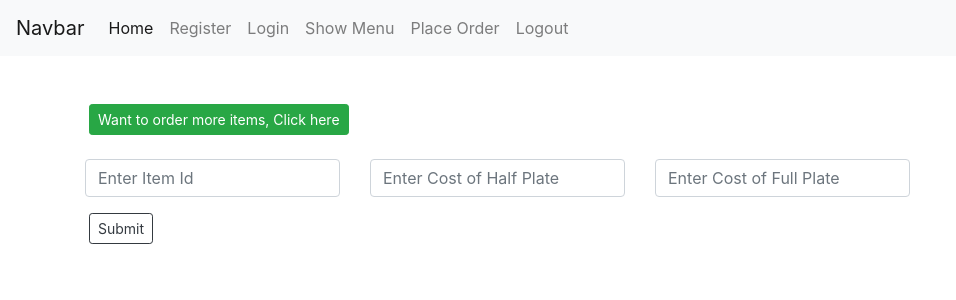
After one commit to rishutoshniwal/food-order-api-sqlite, a Flask app: template templates/add_items_to_menu.html in a window 1280 px wide. The commit adds this page. Shown: the top 300 px of the page, without its empty margins (0-956 px from the left). Run offline with Flask 2, Linux system fonts and the light colour scheme; the template is opened without the code that fills it, so the values that code supplies are empty; parts of the project's set-up code (start-up, migrations or seed data) failed here and were passed over; some libraries are stand-ins or nearby versions.

Commit message:
bare minimum + add items to menu

```diff
--- a/server.py
+++ b/server.py
@@ -177,14 +177,38 @@ def previous_order():
 
 @app.route('/insert_menu', methods =['GET', 'POST'])
 def insert_menu():
-    data = request.get_json()
-    itemno=data['itemno']
-    halfplate=data['halfplate']
-    fullplate=data['fullplate']
-    db.execute("INSERT INTO menu(itemno,halfplate,fullplate) VALUES(:itemno,:halfplate,:fullplate)",
-            {"itemno":itemno,"halfplate":halfplate,"fullplate":fullplate})
-    db.commit()
-    return "Item inserted in menu successfully"
+    global loggedin
+    if loggedin==False:
+        message=[]
+        message.append("You need to login first")
+        return redirect(url_for('login',message=message))
+    global loggedinUserName
+    username=loggedinUserName
+    check=db.execute("SELECT usertype from users WHERE username=:username",{"username":username}).fetchone()
+    if check['usertype']=="customer":
+        message=[]
+        message.append("Only chefs are allowed to perform this operation")
+        return redirect(url_for('index',message=message))
+
+    if request.method=="POST":
+        data = request.form
+        itemnoList=data.getlist('itemno[]')
+        halfplateList=data.getlist('halfplate[]')
+        fullplateList=data.getlist('fullplate[]')
+        length=len(itemnoList)
+        for i in range(length):
+            itemno=int(itemnoList[i])
+            halfplate=int(halfplateList[i])
+            fullplate=int(fullplateList[i])
+
+            db.execute("INSERT INTO menu(itemno,halfplate,fullplate) VALUES(:itemno,:halfplate,:fullplate)",
+                    {"itemno":itemno,"halfplate":halfplate,"fullplate":fullplate})
+            db.commit()
+        message=[]
+        message.append("Item added to menu succesfully")
+        return render_template("add_items_to_menu.html",message=message)
+
+    return render_template("add_items_to_menu.html")
 
 
 @app.route('/fetch_that_bill/<orderid>/<username>', methods =['GET', 'POST'])
--- /dev/null
+++ b/templates/add_items_to_menu.html
@@ -0,0 +1,126 @@
+<!DOCTYPE html>
+<html lang="en">
+
+<head>
+    <meta charset="UTF-8">
+    <meta http-equiv="X-UA-Compatible" content="IE=edge">
+    <meta name="viewport" content="width=device-width, initial-scale=1.0">
+    <link rel="stylesheet" href="https://stackpath.bootstrapcdn.com/bootstrap/4.3.1/css/bootstrap.min.css"
+        integrity="sha384-ggOyR0iXCbMQv3Xipma34MD+dH/1fQ784/j6cY/iJTQUOhcWr7x9JvoRxT2MZw1T" crossorigin="anonymous">
+
+    <script src="https://ajax.googleapis.com/ajax/libs/jquery/2.1.1/jquery.min.js"></script>
+    <link href="https://maxcdn.bootstrapcdn.com/bootstrap/4.0.0/css/bootstrap.min.css" rel="stylesheet" />
+
+    <script src="https://code.jquery.com/jquery-3.5.1.slim.min.js" integrity="sha384-DfXdz2htPH0lsSSs5nCTpuj/zy4C+OGpamoFVy38MVBnE+IbbVYUew+OrCXaRkfj" crossorigin="anonymous"></script>
+    <script src="https://cdn.jsdelivr.net/npm/bootstrap@4.5.3/dist/js/bootstrap.bundle.min.js" integrity="sha384-ho+j7jyWK8fNQe+A12Hb8AhRq26LrZ/JpcUGGOn+Y7RsweNrtN/tE3MoK7ZeZDyx" crossorigin="anonymous"></script>
+    <script>
+      document.addEventListener('DOMContentLoaded', () => {
+        $('.alert').alert()
+      })
+    </script>
+
+    <title>Document</title>
+</head>
+
+<body>
+
+    <script>
+        $(document).ready(function () {
+
+            var MaxInputs = 20; //maximum input boxes allowed
+            var InputsWrapper = $("#InputsWrapper"); //Input boxes wrapper ID
+            var AddButton = $("#AddMoreFileBox"); //Add button ID
+
+            var x = InputsWrapper.length; //initlal text box count
+            var FieldCount = 1; //to keep track of text box added
+
+            $(AddButton).click(function (e)  //on add input button click
+            {
+                if (x <= MaxInputs) //max input box allowed
+                {
+                    FieldCount++; //text box added increment
+                    //add input box
+                    $(InputsWrapper).append('<div class="row"><div class="form-group col-sm"><br><input type="text" class="form-control" name="itemno[]" id="itemno" required placeholder="Enter Item Id"></div><div class="form-group col-sm"><br><input type="text" class="form-control" name="halfplate[]" id="platetype" required placeholder="Enter Cost of Half Plate"></div><div class="form-group col-sm"><br><input type="text" class="form-control" name="fullplate[]" id="quantity" required placeholder="Enter Cost of Full Plate"></div><div class="form-group col-sm"><br><button type="button" class="btn btn-danger" onclick="return this.parentNode.parentNode.remove();" class="remove">Cancel Item</button></div></div>');
+
+                }
+                return false;
+            });
+
+
+        });
+    </script>
+
+{%if request.args.get('message')!=None %}
+  <div class="alert alert-primary alert-dismissible fade show" role="alert">
+    <strong>{{request.args.get('message')}}</strong>
+    <button type="button" class="close" data-dismiss="alert" aria-label="Close">
+      <span aria-hidden="true">&times;</span>
+    </button>
+  </div>
+  {% endif %}
+
+    <nav class="navbar navbar-expand-lg navbar-light bg-light">
+        <a class="navbar-brand" href="#">Navbar</a>
+        <button class="navbar-toggler" type="button" data-toggle="collapse" data-target="#navbarNavAltMarkup"
+            aria-controls="navbarNavAltMarkup" aria-expanded="false" aria-label="Toggle navigation">
+            <span class="navbar-toggler-icon"></span>
+        </button>
+        <div class="collapse navbar-collapse" id="navbarNavAltMarkup">
+            <div class="navbar-nav">
+                <a class="nav-item nav-link active" href="/">Home <span class="sr-only">(current)</span></a>
+                <a class="nav-item nav-link" href="/register">Register</a>
+                <a class="nav-item nav-link" href="/login">Login</a>
+                <a class="nav-item nav-link" href="/show_menu">Show Menu</a>
+                <a class="nav-item nav-link" href="/insert_order">Place Order</a>
+                <a class="nav-item nav-link" href="/logout">Logout</a>
+
+            </div>
+        </div>
+    </nav>
+
+
+    <div class="container">
+        <form action="" method="POST">
+
+            <br><br>
+            <div id="InputsWrapper">
+
+                <button type="button" name="add" id="AddMoreFileBox" class="btn btn-sm btn-success mx-1 mx-y1">Want to
+                    order more items, Click here</button>
+                <br>
+            </div>
+
+            <br>
+            <div class="row">
+
+                <div class="form-group col-sm">
+
+                    <input type="text" class="form-control" name="itemno[]" id="itemno" required
+                        placeholder="Enter Item Id">
+
+                </div>
+
+                <div class="form-group col-sm">
+
+                    <input type="text" class="form-control" name="halfplate[]" id="platetype" required
+                        placeholder="Enter Cost of Half Plate">
+
+                </div>
+
+                <div class="form-group col-sm">
+
+                    <input type="text" class="form-control" name="fullplate[]" id="quantity" required
+                        placeholder="Enter Cost of Full Plate">
+
+                </div>
+
+                <div class="form-group col-sm"></div>
+
+            </div>
+
+            <button type="submit" class="btn btn-outline-dark btn-sm mx-1">Submit</button>
+        </form>
+    </div>
+</body>
+
+</html>
--- a/templates/index.html
+++ b/templates/index.html
@@ -38,6 +38,7 @@
             <a class="nav-item nav-link" href="/login">Login</a>
             <a class="nav-item nav-link" href="/show_menu">Show Menu</a>
             <a class="nav-item nav-link" href="/insert_order">Place Order</a>
+            <a class="nav-item nav-link" href="/insert_menu">Add new items to Menu</a>
             <a class="nav-item nav-link" href="/logout">Logout</a>
 
           </div>
```
